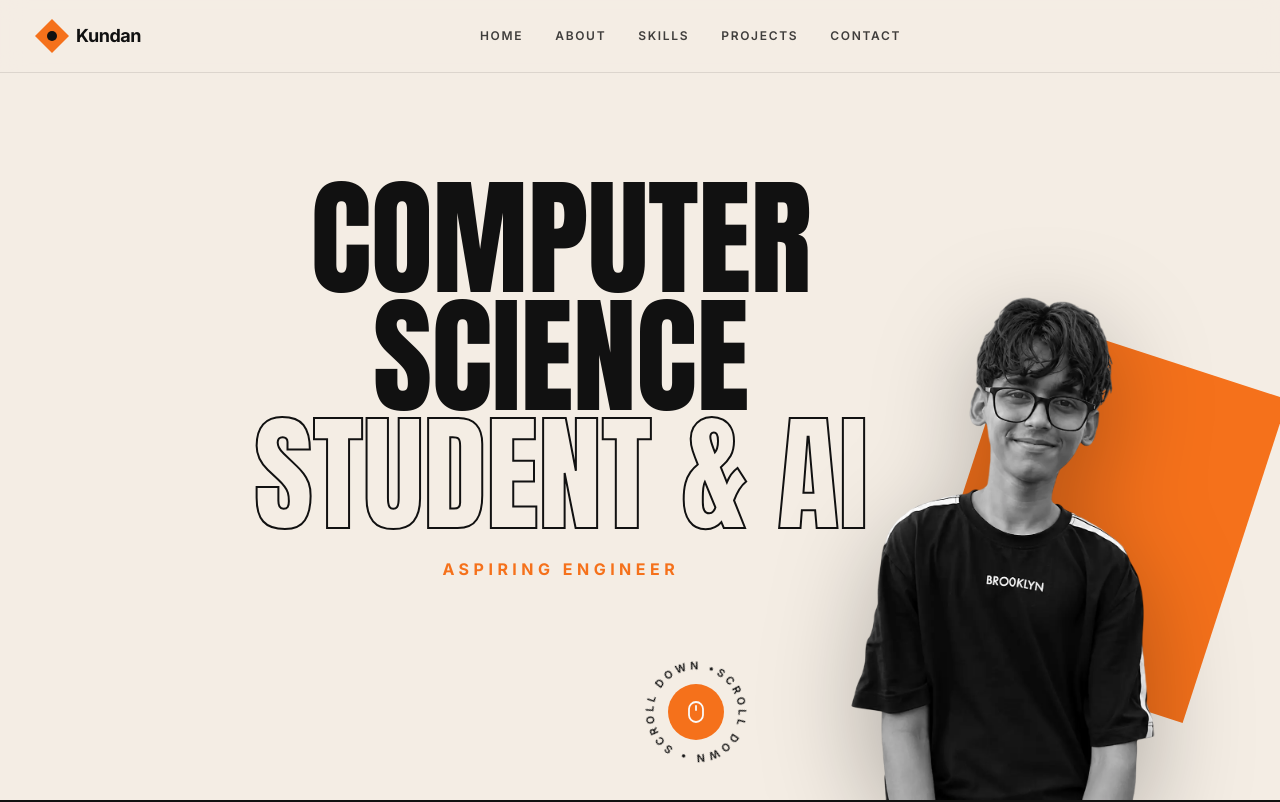
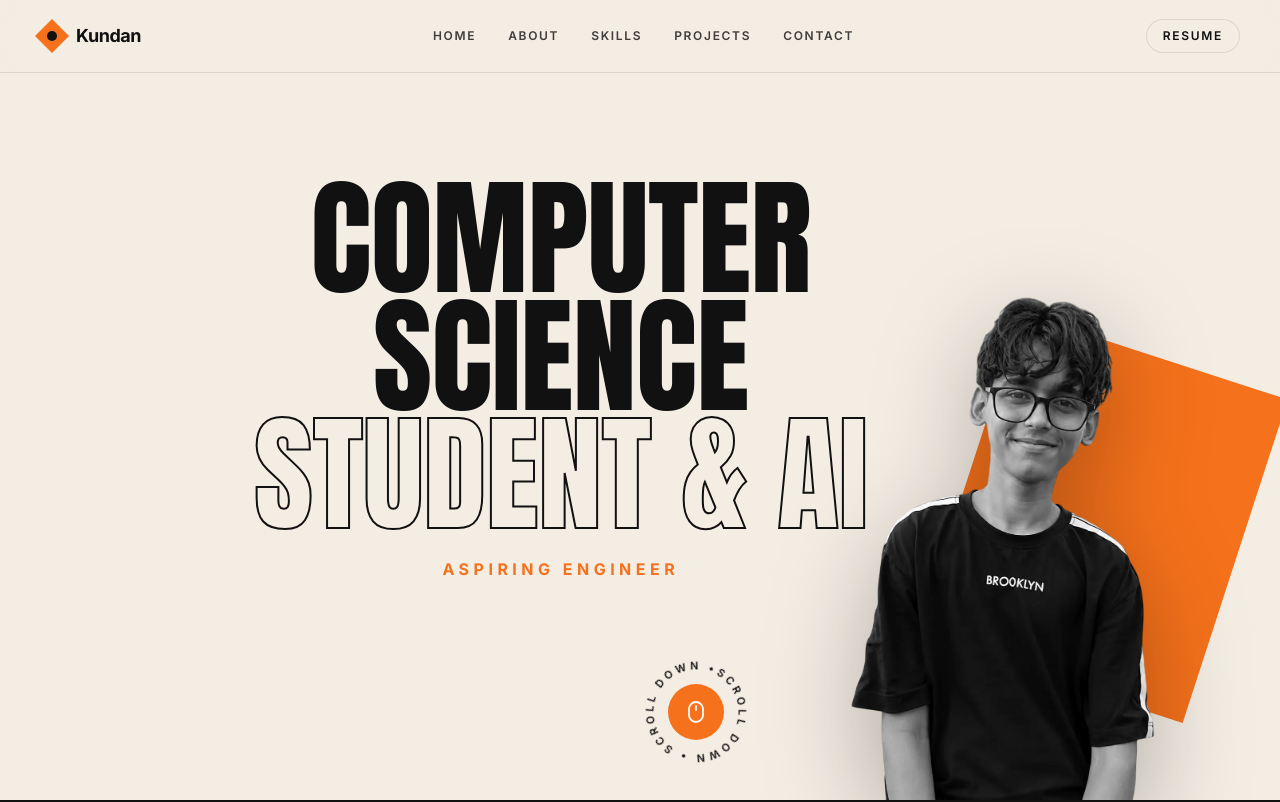
Before and after one commit to Kundan-code7/my-portfolio-site, a React (Vite) app: page / in a window 1280 px wide. Shown: the top 802 px of the page. Built offline with nearby package versions, Linux system fonts and the light colour scheme.

Commit message:
resume uploaded

```diff
--- a/src/sections/Nav.tsx
+++ b/src/sections/Nav.tsx
@@ -43,6 +43,13 @@ export default function Nav() {
         </nav>
 
         <div className="flex items-center gap-2 sm:gap-3">
+          <a
+            href="/resume.docx"
+            download="Kundan_Resume.docx"
+            className="hidden rounded-full border border-ink/10 bg-cream/80 px-4 py-2 text-xs font-semibold uppercase tracking-[0.14em] text-ink transition-colors hover:bg-ink/5 sm:inline-flex lg:inline-flex"
+          >
+            Resume
+          </a>
           <button
             className="flex h-11 w-11 items-center justify-center rounded-full border border-ink/10 bg-cream/80 p-0 text-ink lg:hidden"
             onClick={() => setOpen((v) => !v)}
```
Also changed, not shown: 1 other file (tests, documents, lock files or other folders).
